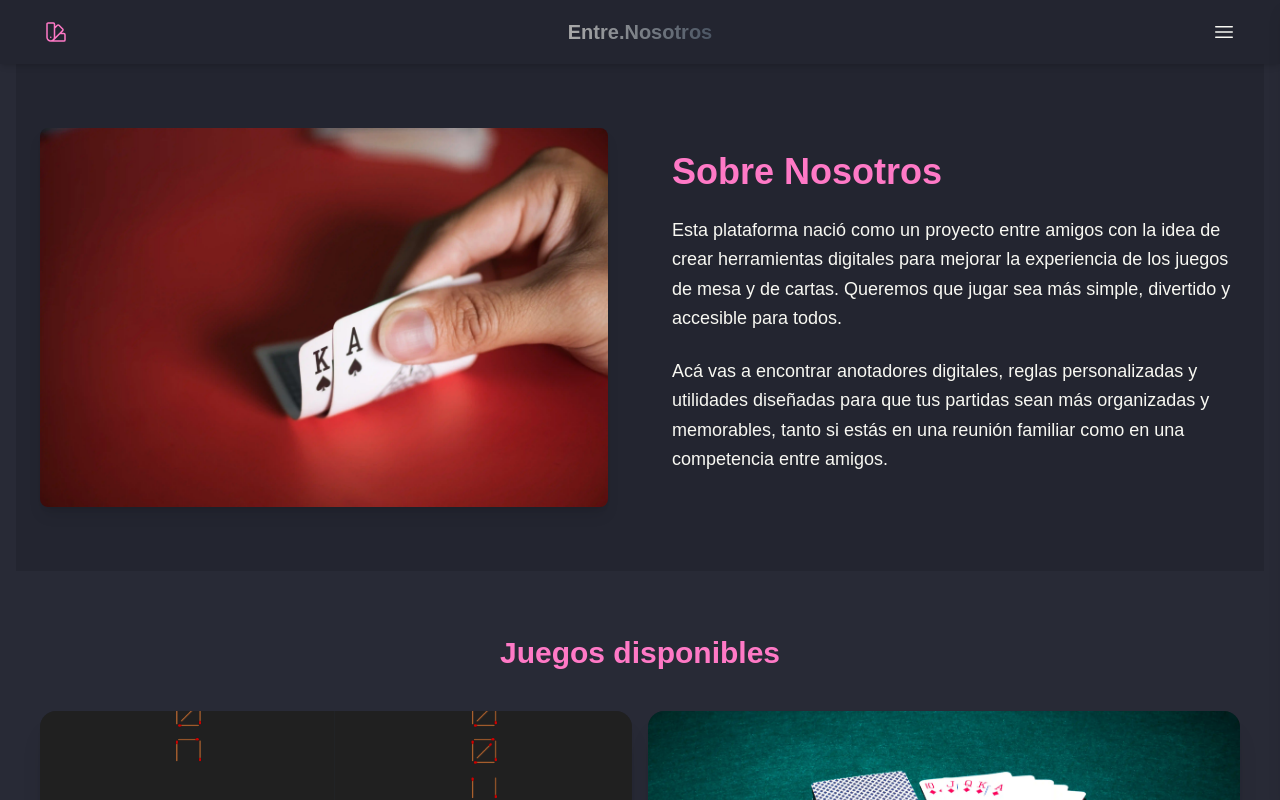
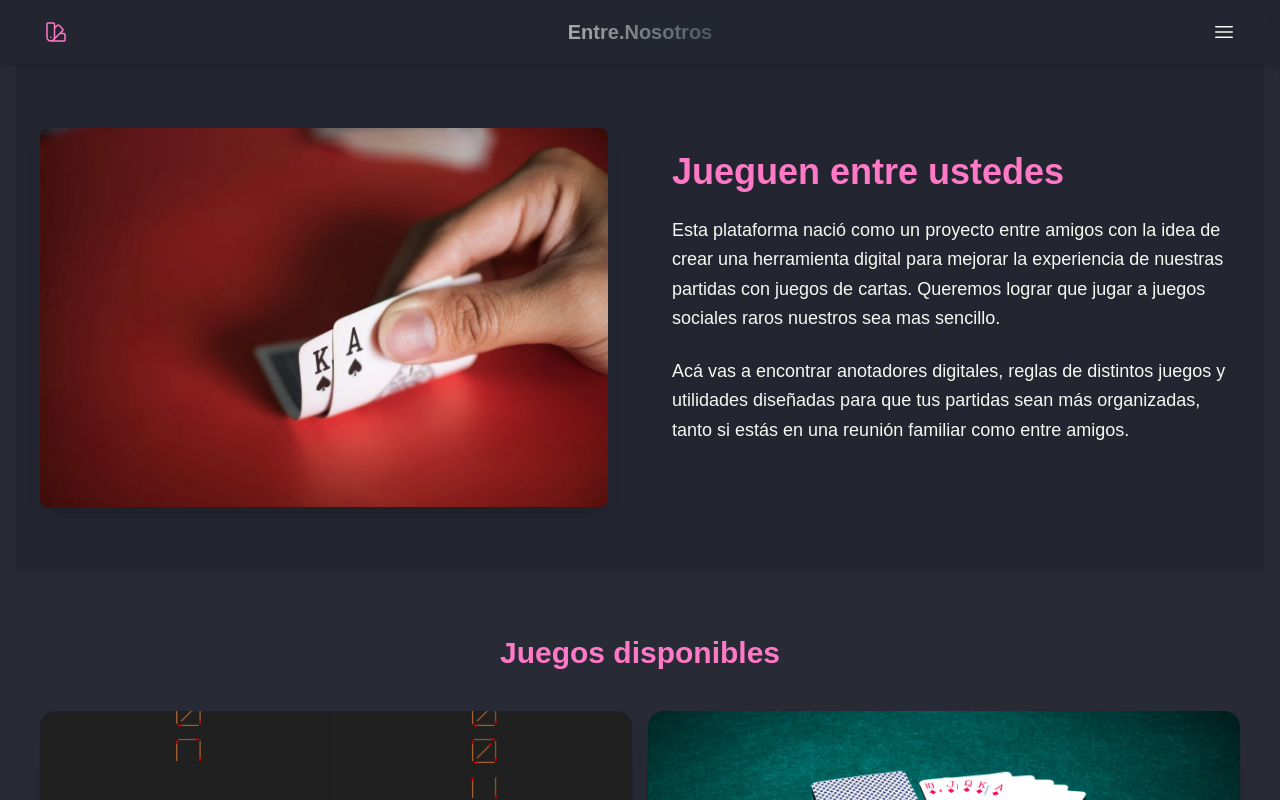
Before and after one commit to Gabito-17/Entre-Nosotros, a React (Create React App) app: page / in a window 1280 px wide. Shown: the top 800 px of the page. Built offline with nearby package versions, Linux system fonts and the light colour scheme; grey boxes are pictures that could not be loaded.

Commit message:
cambio de archivos

```diff
--- a/src/components/AboutUs/Acknowledgements.jsx
+++ b/src/components/AboutUs/Acknowledgements.jsx
@@ -19,7 +19,7 @@ const Acknowledgements = () => {
         initial={{ opacity: 0, y: 20 }}
         animate={{ opacity: 1, y: 0, transition: { duration: 0.6 } }}
       >
-        Agradecemos a la valiosa comunidad de los pibes por probar la aplicación y brindar su valiosa retroalimentación... ídolos.
+        Agradezco a la valiosa comunidad de los pibes por probar la aplicación y brindar su valiosa retroalimentación... ídolos.
       </motion.p>
 
       <motion.p
@@ -35,7 +35,7 @@ const Acknowledgements = () => {
           className="flex gap-8 whitespace-nowrap text-lg font-semibold text-primary"
           animate={{ x: ["0%", "-50%"] }}
           transition={{
-            duration: duplicatedNames.length * 1.5, // Ajustás la velocidad acá
+            duration: duplicatedNames.length * 1.5, // Ajusta la velocidad
             ease: "linear",
             repeat: Infinity
           }}
--- a/src/components/AboutUs/Introduction.jsx
+++ b/src/components/AboutUs/Introduction.jsx
@@ -9,18 +9,19 @@ const Introduction = () => {
         />
       </div>
       <div className="lg:w-1/2">
-        <h1 className="text-4xl font-bold py-6 text-primary">Sobre Nosotros</h1>
+        <h1 className="text-4xl font-bold py-6 text-primary">
+          Jueguen entre ustedes
+        </h1>
         <p className="text-lg leading-relaxed mb-6 text-base-content">
           Esta plataforma nació como un proyecto entre amigos con la idea de
-          crear herramientas digitales para mejorar la experiencia de los juegos
-          de mesa y de cartas. Queremos que jugar sea más simple, divertido y
-          accesible para todos.
+          crear una herramienta digital para mejorar la experiencia de nuestras
+          partidas con juegos de cartas. Queremos lograr que jugar a juegos
+          sociales raros nuestros sea mas sencillo.
         </p>
         <p className="text-lg leading-relaxed text-base-content">
-          Acá vas a encontrar anotadores digitales, reglas personalizadas y
-          utilidades diseñadas para que tus partidas sean más organizadas y
-          memorables, tanto si estás en una reunión familiar como en una
-          competencia entre amigos.
+          Acá vas a encontrar anotadores digitales, reglas de distintos juegos y
+          utilidades diseñadas para que tus partidas sean más organizadas, tanto
+          si estás en una reunión familiar como entre amigos.
         </p>
       </div>
     </section>
--- a/src/pages/SuggestionPage.js
+++ b/src/pages/SuggestionPage.tsx
@@ -1,6 +1,6 @@
 import emailjs from "emailjs-com";
 import { useState } from "react";
-import SuccessModal from "../components/Modals/SuccessModal";
+import SuccessModal from "../components/Modals/SuccessModal.jsx";
 import SuggestionForm from "../components/Suggestions/SuggestionForm.tsx";
 
 const SuggestionsPage = () => {
```
Also changed, not shown: src/App.js (+4 -4 lines), src/pages/HomePage.tsx (renamed from src/pages/HomePage.js, +4 -6 lines), src/components/Britney/pages/BritneyPage.tsx (renamed from src/components/Britney/pages/BritneyPage.js), src/components/Britney/pages/RulesBritneyPage.tsx (renamed from src/components/Britney/pages/RulesBritneyPage.js).
